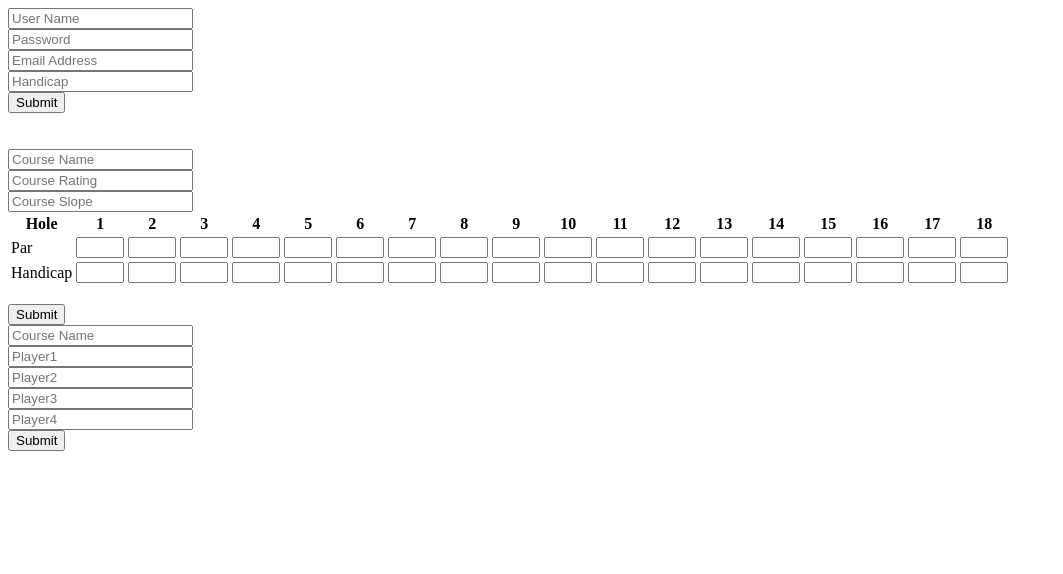
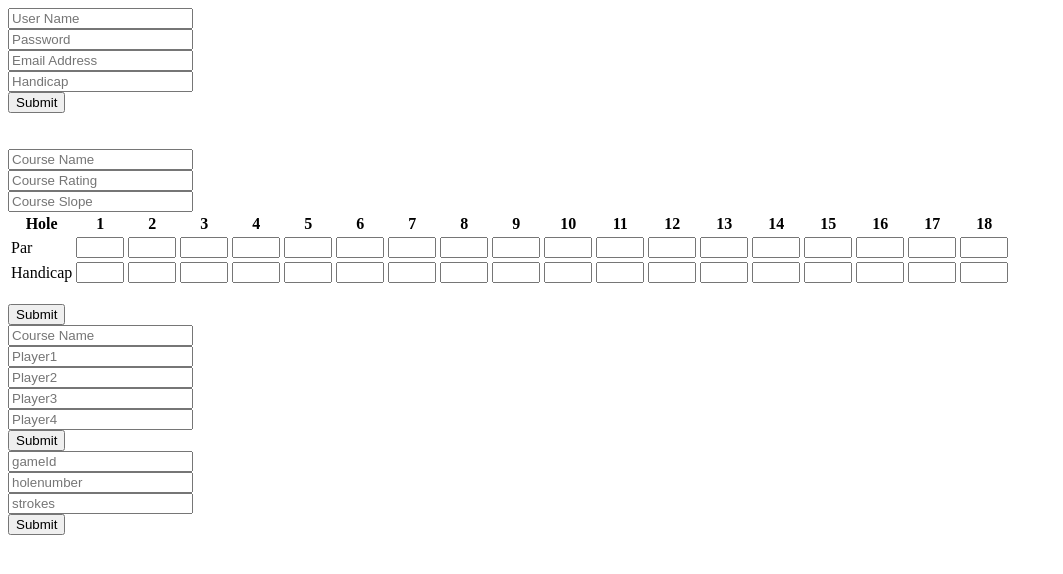
Before and after one commit to GolfBets/golf-app-server, a website: page index.html in a window 1280 px wide. Shown: the whole page, without its empty margins (0-1063 px from the left). Drawn offline with Linux system fonts and the light colour scheme.

Commit message:
created html to send info about hole scores

```diff
--- a/index.html
+++ b/index.html
@@ -122,5 +122,15 @@
     <input type="submit" name="submit" value="Submit">
   </form>
 
+  <form action="/postHoleScore" method="post">
+    <input type="text" name="gameId" placeholder="gameId">
+    <br>
+    <input type="number" name="holeNumber" placeholder="holenumber">
+    <br>
+    <input type="number" name="strokes" placeholder="strokes">
+    <br>
+    <input type="submit" name="submit" value="Submit">
+  </form>
+
 </body>
 </html>
```
Also changed, not shown: server.js (+8 -0 lines).
